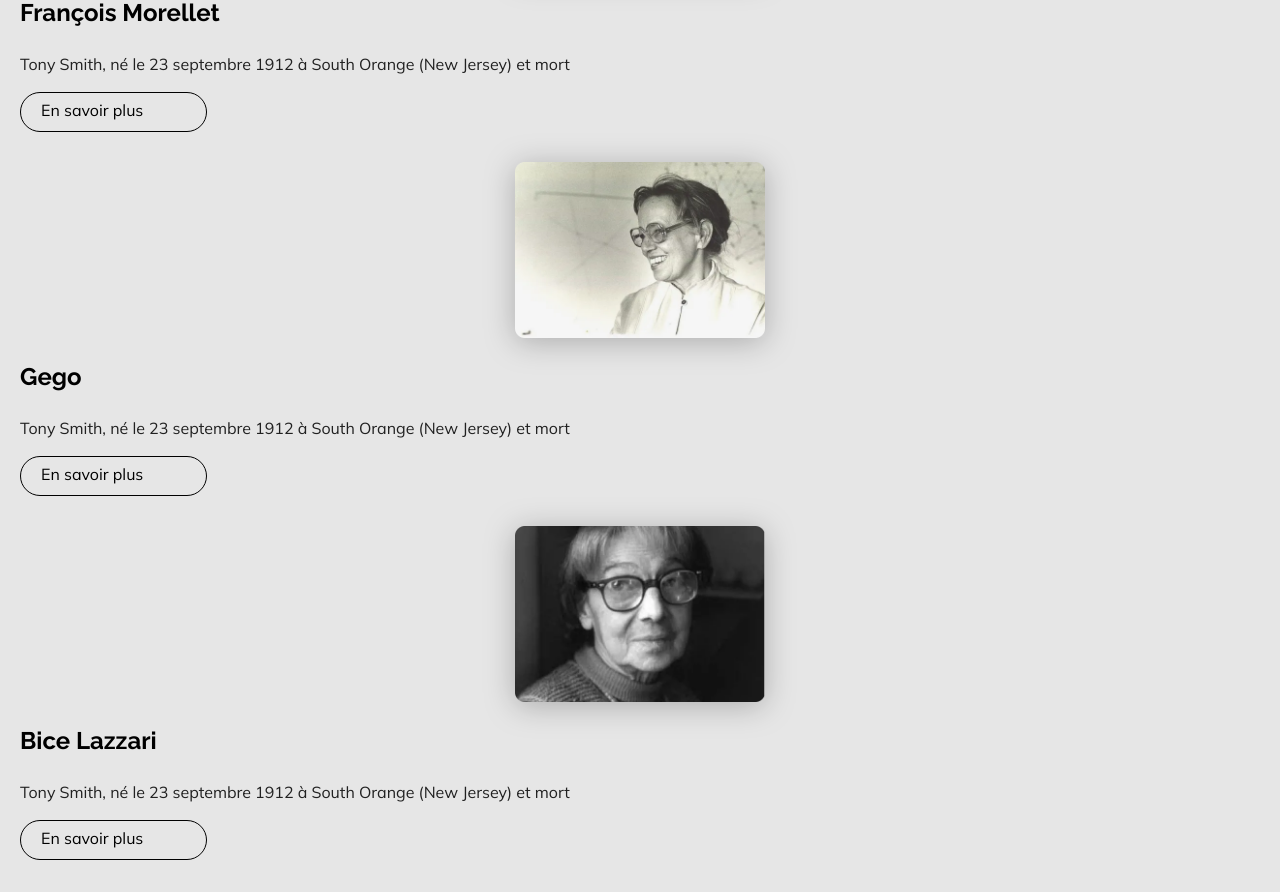
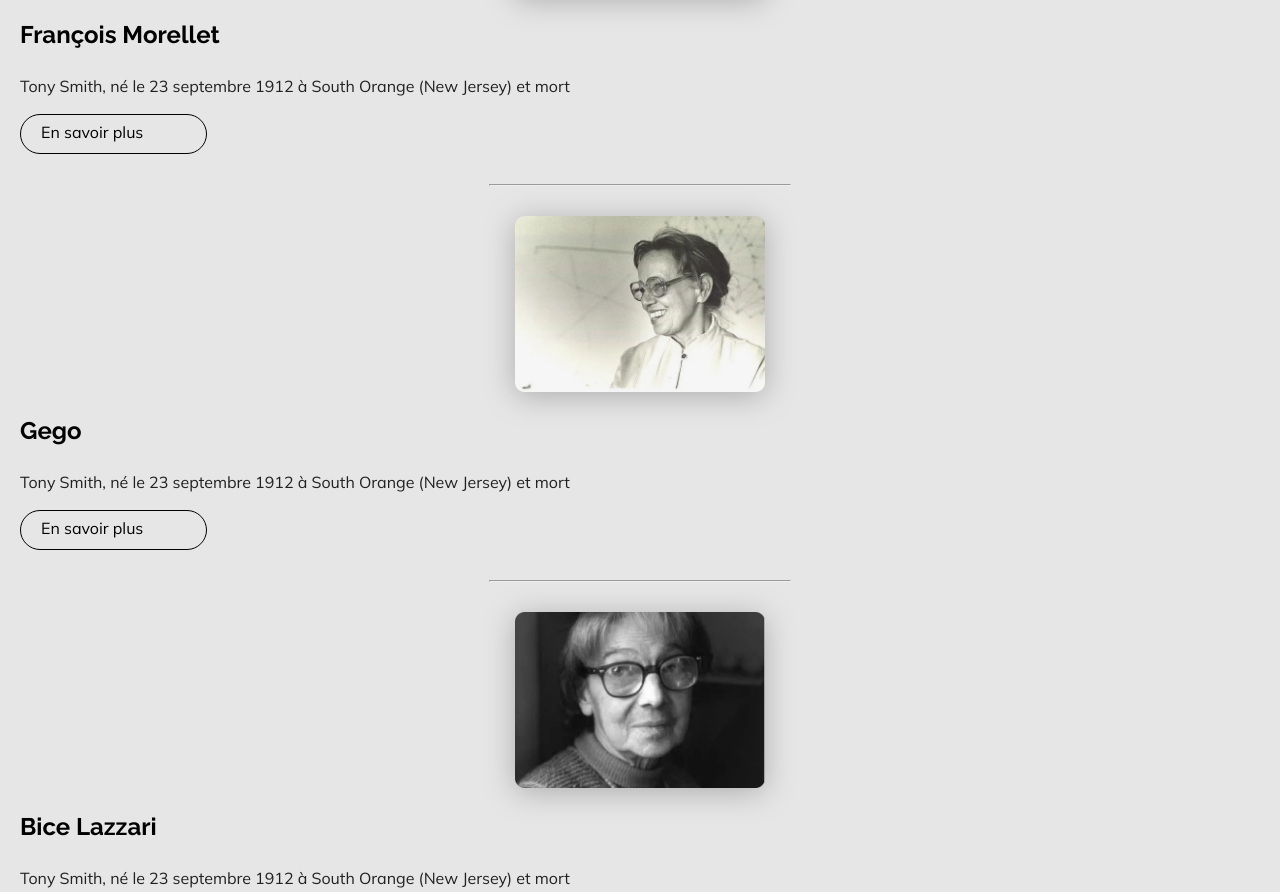
Before and after one commit to MMI-SAE-105/2023-sae-105-Lafourcade-Noah, a plain HTML site: page index.html in a window 1280 px wide. Shown: the part 1107-1999 px from the top of the page. Drawn offline with Linux system fonts and the light colour scheme.

Commit message:
bouton fini

```diff
--- a/index.html
+++ b/index.html
@@ -24,6 +24,7 @@
 
         <div class="bouton_1">
             <p class="texte_b"> Tarifs/Dates</p>
+            <img class="fleche" src="public/img/Accueil/arrow.svg" alt="arrow">
         </div>
 
         <p class="texte">Minimalisme : <br>
@@ -57,6 +58,8 @@
             <p class="texte_bouton"> En savoir plus </p>
         </div>
 
+        <hr>
+
         <img class="image_card" src="public/img/Accueil/Gego.webp" alt="Gego">
         <p class="Nom">Gego</p>
         <p class="texte">Tony Smith, né le 23 septembre 1912 à South Orange (New Jersey) et mort </p>
@@ -64,6 +67,8 @@
         <div class="bouton_2">
             <p class="texte_bouton"> En savoir plus </p>
         </div>
+
+        <hr>
 
         <img class="image_card" src="public/img/Accueil/Bice_Lazzari.webp" alt="Bice_Lazzari">
         <p class="Nom">Bice Lazzari</p>
--- a/src/css/main.css
+++ b/src/css/main.css
@@ -129,3 +129,12 @@ width: 40px;
 left: 110px;
 top: -33px;
 }
+
+hr {
+    margin-top: 30px;
+    width: 300px;
+    color: #000000;
+    stroke: #000000;
+    stroke-width: 20px;
+
+}
```
